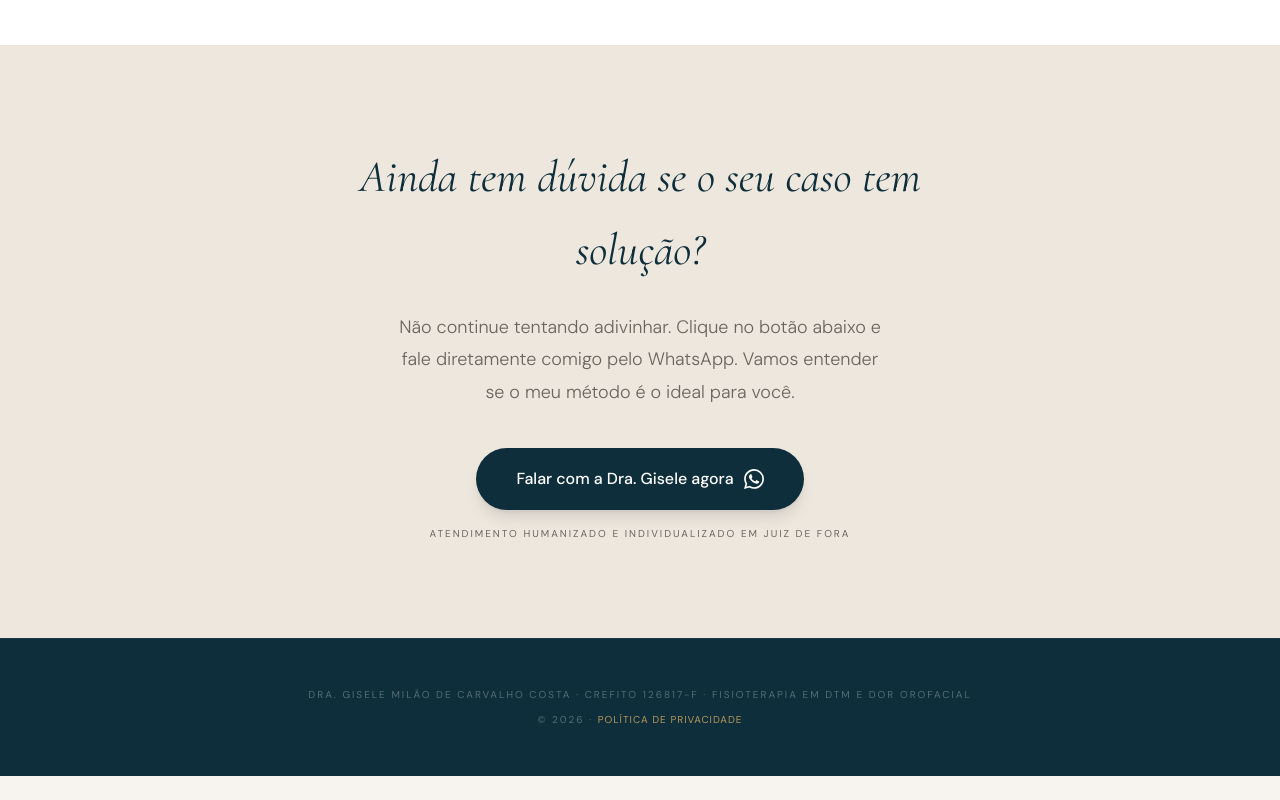
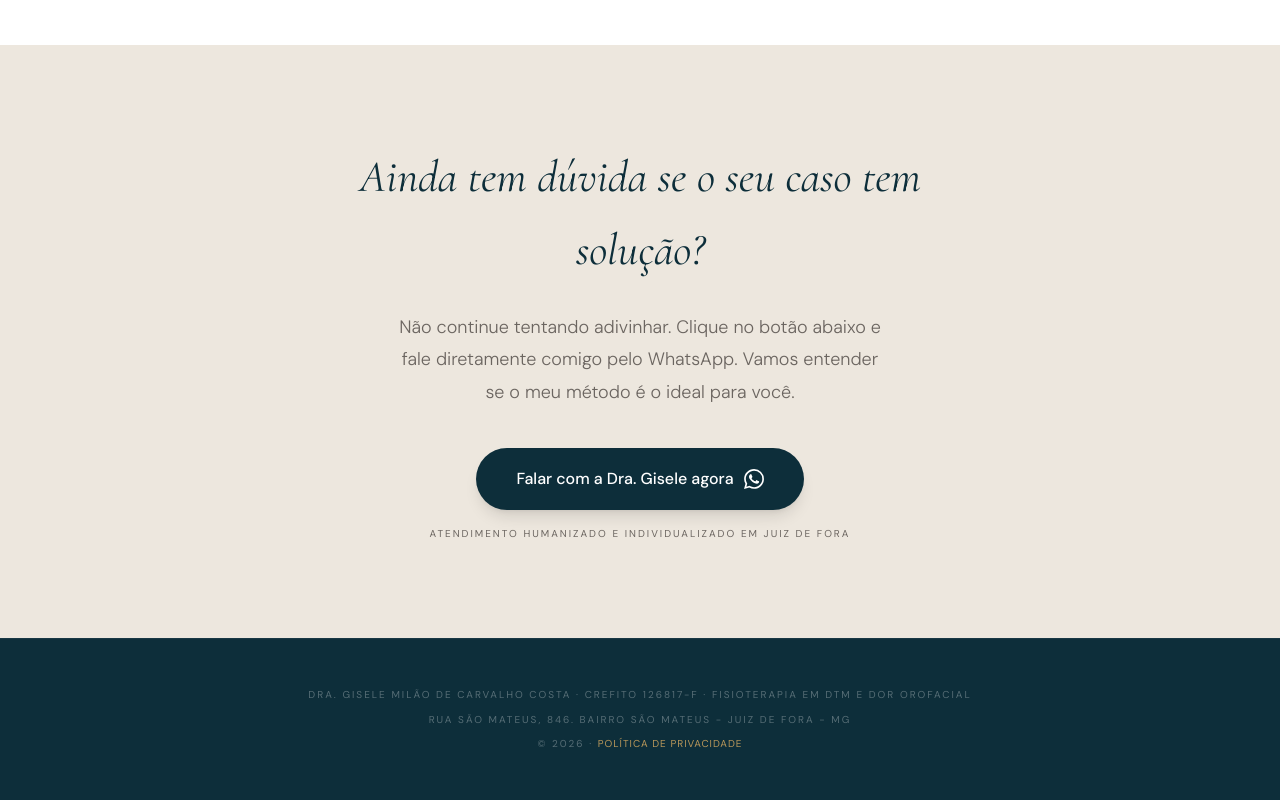
Before and after one commit to Criscoscar/equilibrio-mandibular, a React (Vite) app: page / in a window 1280 px wide. Shown: the part 6697-7497 px from the top of the page. Before the commit the page ends 7473 px from the top, so only its background shows below. Built offline with nearby package versions, Linux system fonts and the light colour scheme.

Commit message:
feat: Add practice address to footer
Include the physical address of the practice in the footer for improved visibility and contact information.

```diff
--- a/src/App.tsx
+++ b/src/App.tsx
@@ -290,6 +290,9 @@ export default function App() {
         <p className="text-white/30 text-[10px] uppercase tracking-[2px] mb-2 leading-relaxed">
           DRA. GISELE MILÃO DE CARVALHO COSTA · CREFITO 126817-F · FISIOTERAPIA EM DTM E DOR OROFACIAL
         </p>
+        <p className="text-white/30 text-[10px] uppercase tracking-[2px] mb-2">
+          Rua São Mateus, 846. Bairro São Mateus - Juiz de Fora - MG
+        </p>
         <p className="text-white/30 text-[10px] uppercase tracking-[2px]">
           © 2026 · <button className="text-gold hover:text-gold-light transition-colors text-[10px] uppercase tracking-[1px] cursor-pointer" onClick={() => {setIsModalOpen(true); document.body.style.overflow='hidden'}}>Política de Privacidade</button>
         </p>
```
